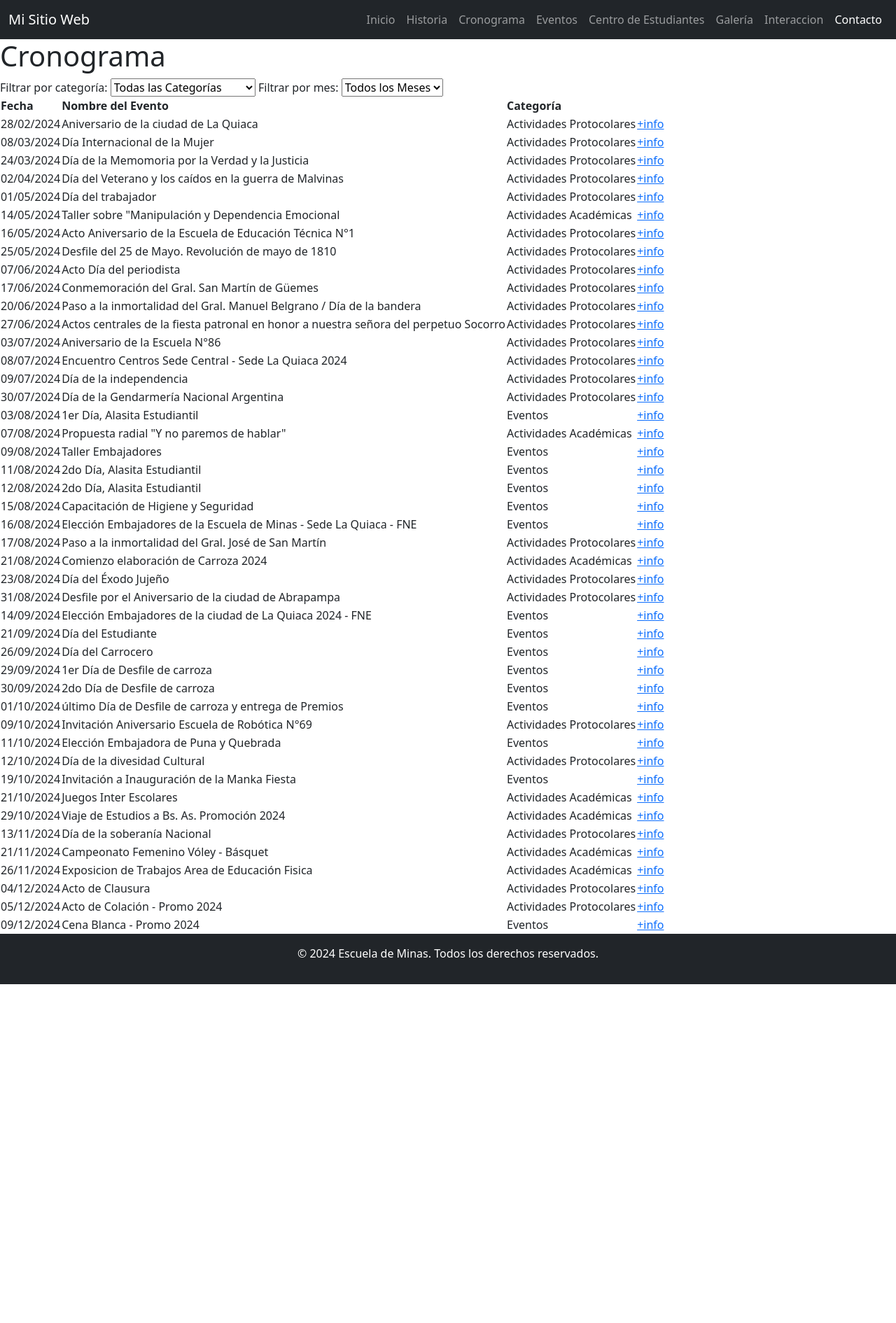
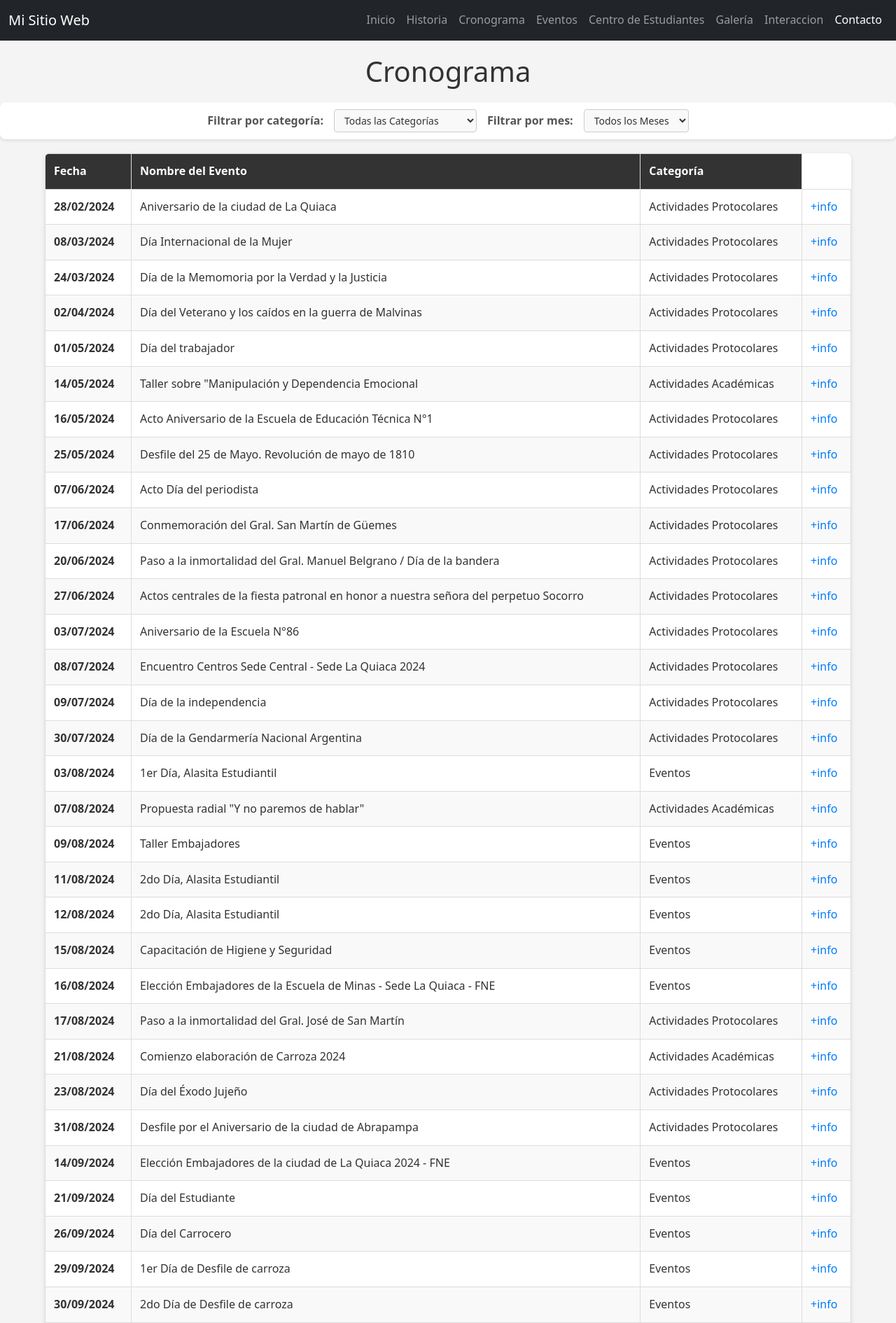
Before and after one commit to tomasramosarg/escmilq, a PHP site: page /cronograma.html in a window 1280 px wide. Shown: the top 1890 px of the page at 70% size. Before the commit the page ends 1406 px from the top, so only its background shows below. Run offline with PHP 8.4, Linux system fonts and the light colour scheme.

Commit message:
Update estilos.css

```diff
--- a/estilos.css
+++ b/estilos.css
@@ -4,19 +4,82 @@
   color: white;
   padding: 100px 0;
 }
-/* Estilos del calendario */
-#calendar {
-  max-width: 900px;
-  margin: 0 auto;
-  background-color: #fff;
-  padding: 20px;
-  border-radius: 8px;
-  box-shadow: 0 0 10px rgba(0, 0, 0, 0.1);
+body {
+    line-height: 1.6;
+    margin: 0;
+    padding: 0;
+    background-color: #f4f4f4;
+    color: #333;
+}
+h1 {
+    text-align: center;
+    margin-top: 20px;
+}
+.filter-container {
+    display: flex;
+    justify-content: center;
+    align-items: center;
+    margin: 20px auto;
+    gap: 15px;
+    flex-wrap: wrap;
+    padding: 10px;
+    background: #fff;
+    border-radius: 8px;
+    box-shadow: 0 2px 4px rgba(0, 0, 0, 0.1);
 }
 
-/* Estilos para el filtro de eventos */
-#eventFilter {
-  margin-bottom: 20px;
+.filter-container label {
+    font-weight: bold;
+    color: #555;
+}
+
+.filter-container select {
+    padding: 5px 10px;
+    border: 1px solid #ccc;
+    border-radius: 4px;
+    font-size: 14px;
+    color: #333;
+    background: #f9f9f9;
+}
+table {
+    width: 90%;
+    margin: 20px auto;
+    border-collapse: collapse;
+    background: #fff;
+    border-radius: 8px;
+    overflow: hidden;
+    box-shadow: 0 2px 6px rgba(0, 0, 0, 0.1);
+}
+table thead tr {
+    background: #333;
+    color: #fff;
+    text-align: left;
+    font-weight: bold;
+}
+
+table th, table td {
+    padding: 12px;
+    border: 1px solid #ddd;
+}
+
+table tbody tr:nth-child(even) {
+    background: #f9f9f9;
+}
+
+table tbody tr:hover {
+    background: #f1f1f1;
+}
+
+table a {
+    color: #007BFF;
+    text-decoration: none;
+}
+
+table a:hover {
+    text-decoration: underline;
+}
+td:first-child {
+    font-weight: bold;
 }
 footer {
   padding: 15px;
```
